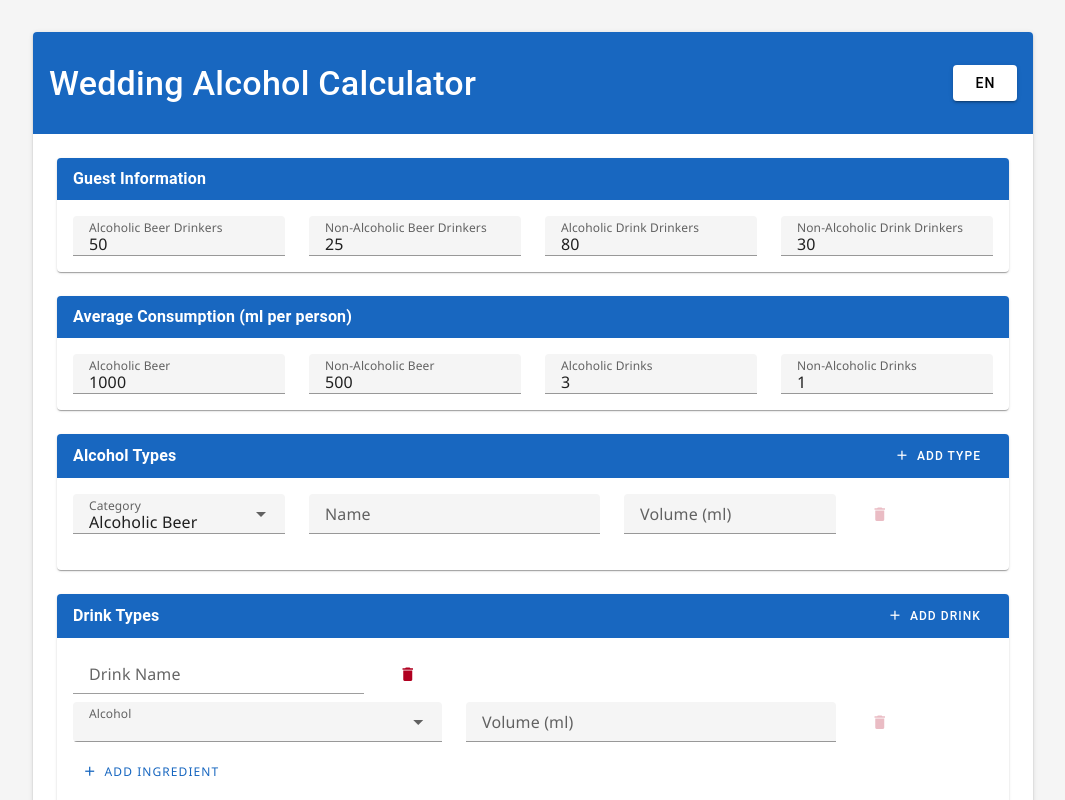
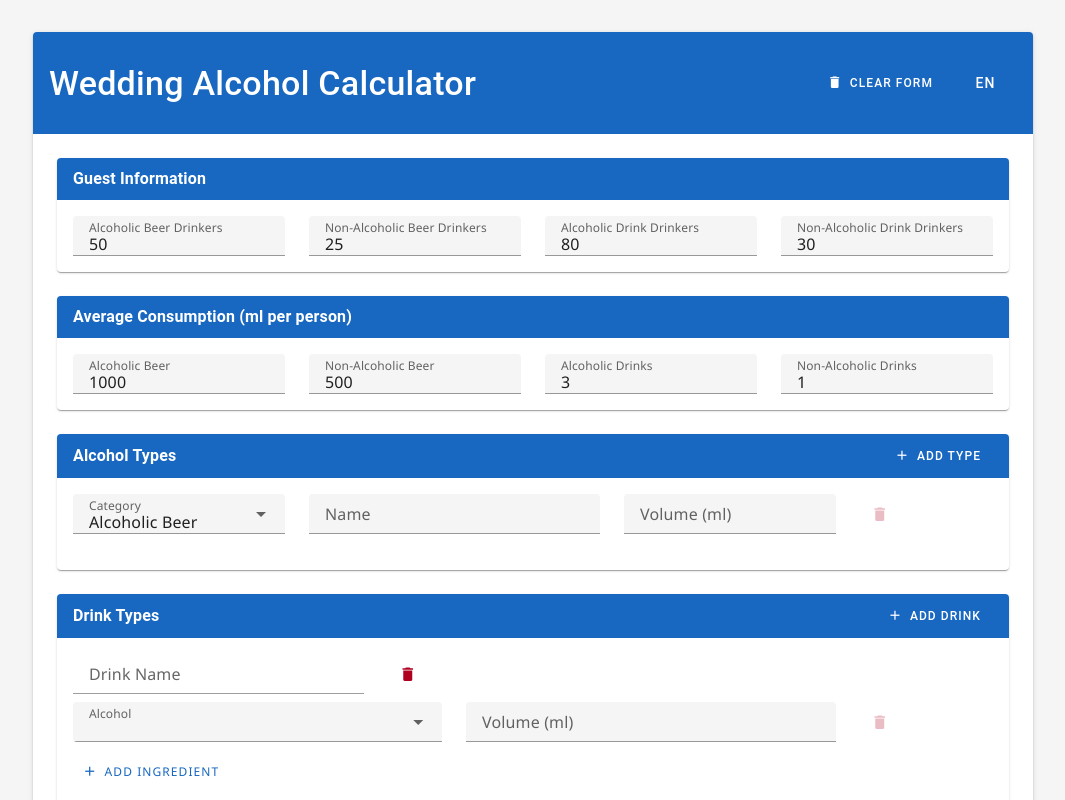
Before and after one commit to bartoszbrozek/wedding-alcohol-calculator, a Vue app: page / in a window 1280 px wide. Shown: the top 800 px of the page, without its empty margins (107-1172 px from the left). Built offline with nearby package versions, Linux system fonts and the light colour scheme.

Commit message:
feat: add clear form functionality with confirmation dialog in App.vue

```diff
--- a/src/App.vue
+++ b/src/App.vue
@@ -5,13 +5,54 @@
         <v-card class="mx-auto" max-width="1000" elevation="2">
           <v-card-title class="text-h4 text-center py-6 bg-primary text-white d-flex justify-space-between align-center">
             {{ $t('app.title') }}
+            <div class="d-flex align-center">
               <v-btn
                 color="white"
+                variant="text"
+                size="small"
+                prepend-icon="mdi-delete"
+                @click="confirmClearForm"
+                class="me-2"
+              >
+                {{ $t('app.clearForm') }}
+              </v-btn>
+              <v-btn
+                color="white"
+                variant="text"
                 @click="toggleLanguage"
               >
                 {{ currentLanguage.toUpperCase() }}
               </v-btn>
+            </div>
           </v-card-title>
+
+          <v-dialog v-model="showClearDialog" max-width="400">
+            <v-card>
+              <v-card-title class="text-h5">
+                {{ $t('app.clearFormTitle') }}
+              </v-card-title>
+              <v-card-text>
+                {{ $t('app.clearFormMessage') }}
+              </v-card-text>
+              <v-card-actions>
+                <v-spacer></v-spacer>
+                <v-btn
+                  color="grey-darken-1"
+                  variant="text"
+                  @click="showClearDialog = false"
+                >
+                  {{ $t('app.cancel') }}
+                </v-btn>
+                <v-btn
+                  color="error"
+                  variant="text"
+                  @click="clearForm"
+                >
+                  {{ $t('app.clear') }}
+                </v-btn>
+              </v-card-actions>
+            </v-card>
+          </v-dialog>
 
           <v-card-text class="pa-6">
             <v-form @submit.prevent="calculateQuantities" v-model="isFormValid">
@@ -902,4 +943,45 @@ function printResults() {
   printWindow.print()
   printWindow.close()
 }
+
+const showClearDialog = ref(false)
+
+function confirmClearForm() {
+  showClearDialog.value = true
+}
+
+function clearForm() {
+  // Reset guest info
+  Object.keys(guestInfo).forEach(key => {
+    guestInfo[key] = null
+  })
+
+  // Reset consumption
+  Object.keys(consumption).forEach(key => {
+    consumption[key] = null
+  })
+
+  // Reset alcohol types
+  alcoholTypes.value = [{
+    name: '',
+    volume: null,
+    category: 'alcoholic_beer'
+  }]
+
+  // Reset drink types
+  drinkTypes.value = [{
+    name: '',
+    ingredients: [{ alcohol: '', volume: null }]
+  }]
+
+  // Clear results
+  results.value = []
+  showResults.value = false
+
+  // Close dialog
+  showClearDialog.value = false
+
+  // Clear saved data
+  localStorage.removeItem('weddingCalculatorData')
+}
 </script>
--- a/src/i18n/index.js
+++ b/src/i18n/index.js
@@ -19,6 +19,11 @@ const messages = {
       totalVolume: 'Total Volume (ml)',
       export: 'Export to Excel',
       print: 'Print',
+      clearForm: 'Clear Form',
+      clearFormTitle: 'Clear Form',
+      clearFormMessage: 'Are you sure you want to clear all form data? This action cannot be undone.',
+      clear: 'Clear',
+      cancel: 'Cancel',
       fields: {
         alcoholicBeerDrinkers: 'Alcoholic Beer Drinkers',
         nonAlcoholicBeerDrinkers: 'Non-Alcoholic Beer Drinkers',
@@ -60,6 +65,11 @@ const messages = {
       totalVolume: 'Całkowita Objętość (ml)',
       export: 'Eksportuj do Excela',
       print: 'Drukuj',
+      clearForm: 'Wyczyść Formularz',
+      clearFormTitle: 'Wyczyść Formularz',
+      clearFormMessage: 'Czy na pewno chcesz wyczyścić wszystkie dane formularza? Tej operacji nie można cofnąć.',
+      clear: 'Wyczyść',
+      cancel: 'Anuluj',
       fields: {
         alcoholicBeerDrinkers: 'Pijący Piwo Alkoholowe',
         nonAlcoholicBeerDrinkers: 'Pijący Piwo Bezalkoholowe',
```
Lines whose indentation alone changed are shown as unchanged.
